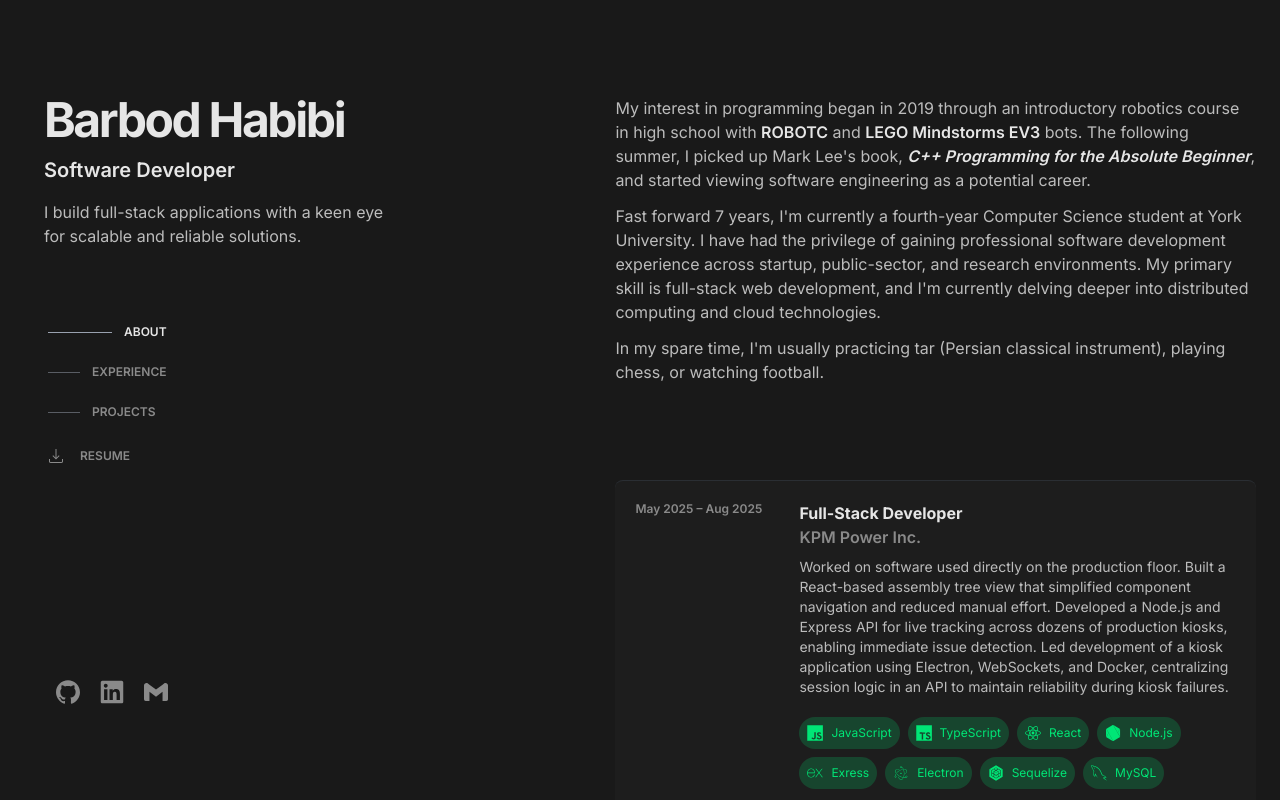
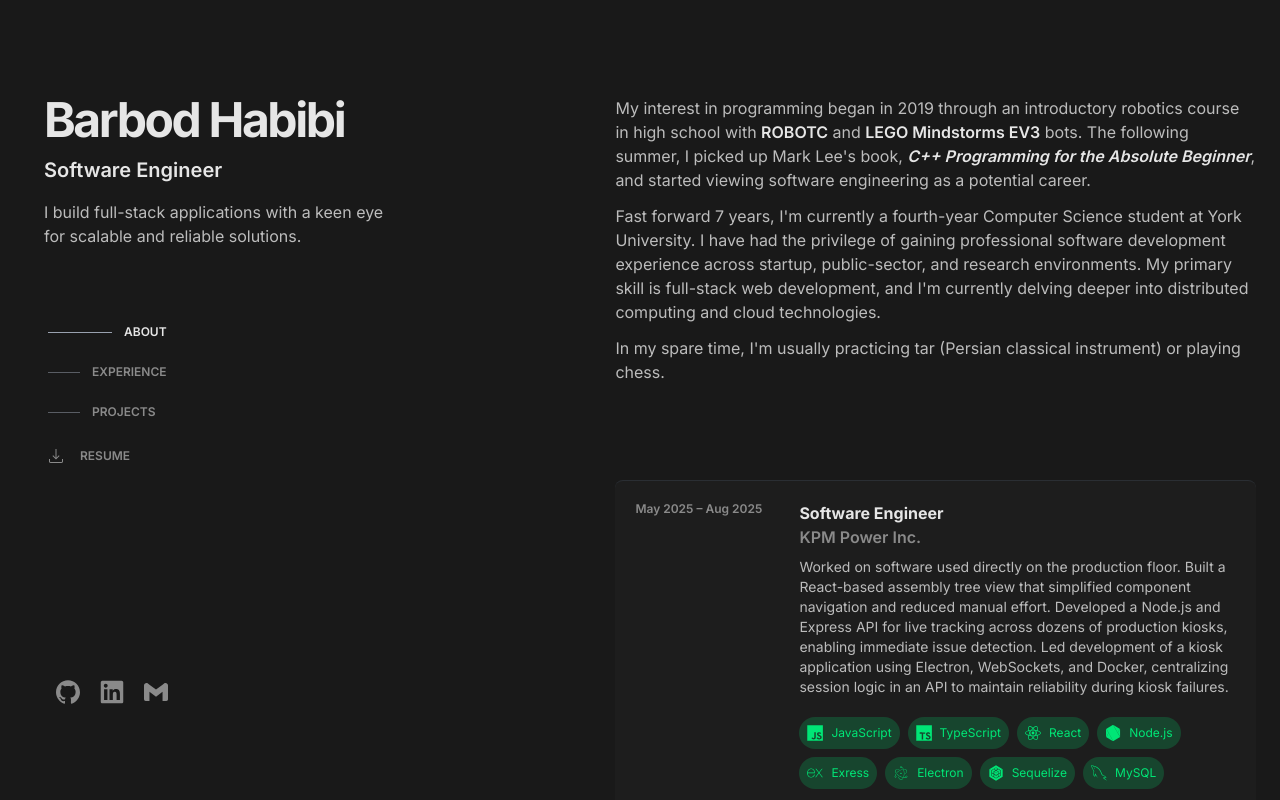
Before and after one commit to Bitstachio/portfolio, a Next.js app: page / in a window 1280 px wide. Shown: the top 800 px of the page. Built offline with nearby package versions, Linux system fonts and the light colour scheme.

Commit message:
Update content

```diff
--- a/src/app/layout.tsx
+++ b/src/app/layout.tsx
@@ -12,8 +12,8 @@ const inter = Inter({
 });
 
 export const metadata: Metadata = {
-  title: "Barbod Habibi | Software Developer",
-  description: "Software developer portfolio website",
+  title: "Barbod Habibi | Software Engineer",
+  description: "Software engineer portfolio website",
 };
 
 const RootLayout = ({ children }: { children: ReactNode }) => (
--- a/src/components/sections/About/About.tsx
+++ b/src/components/sections/About/About.tsx
@@ -26,10 +26,7 @@ const About = () => {
         delving deeper into distributed computing and cloud technologies.
       </p>
 
-      <p>
-        In my spare time, I&apos;m usually practicing tar (Persian classical instrument), playing chess, or watching
-        football.
-      </p>
+      <p>In my spare time, I&apos;m usually practicing tar (Persian classical instrument) or playing chess.</p>
     </article>
   );
 };
--- a/src/components/sections/Experience/Experience.constants.ts
+++ b/src/components/sections/Experience/Experience.constants.ts
@@ -22,7 +22,7 @@ const companies = {
 export const experiences: TExperience[] = [
   {
     id: "kpm-fullstack-dev-2025-06",
-    title: "Full-Stack Developer",
+    title: "Software Engineer",
     company: companies.kpm,
     description:
       "Worked on software used directly on the production floor. Built a React-based assembly tree view that simplified component navigation and reduced manual effort. Developed a Node.js and Express API for live tracking across dozens of production kiosks, enabling immediate issue detection. Led development of a kiosk application using Electron, WebSockets, and Docker, centralizing session logic in an API to maintain reliability during kiosk failures.",
--- a/src/components/sections/Intro/Intro.tsx
+++ b/src/components/sections/Intro/Intro.tsx
@@ -1,7 +1,7 @@
 const Intro = () => (
   <header>
     <h1 className="text-strong text-5xl font-bold tracking-tighter">Barbod Habibi</h1>
-    <p className="text-strong mt-3 text-xl font-semibold">Software Developer</p>
+    <p className="text-strong mt-3 text-xl font-semibold">Software Engineer</p>
     <p className="mt-4">I build full-stack applications with a keen eye for scalable and reliable solutions.</p>
   </header>
 );
```
